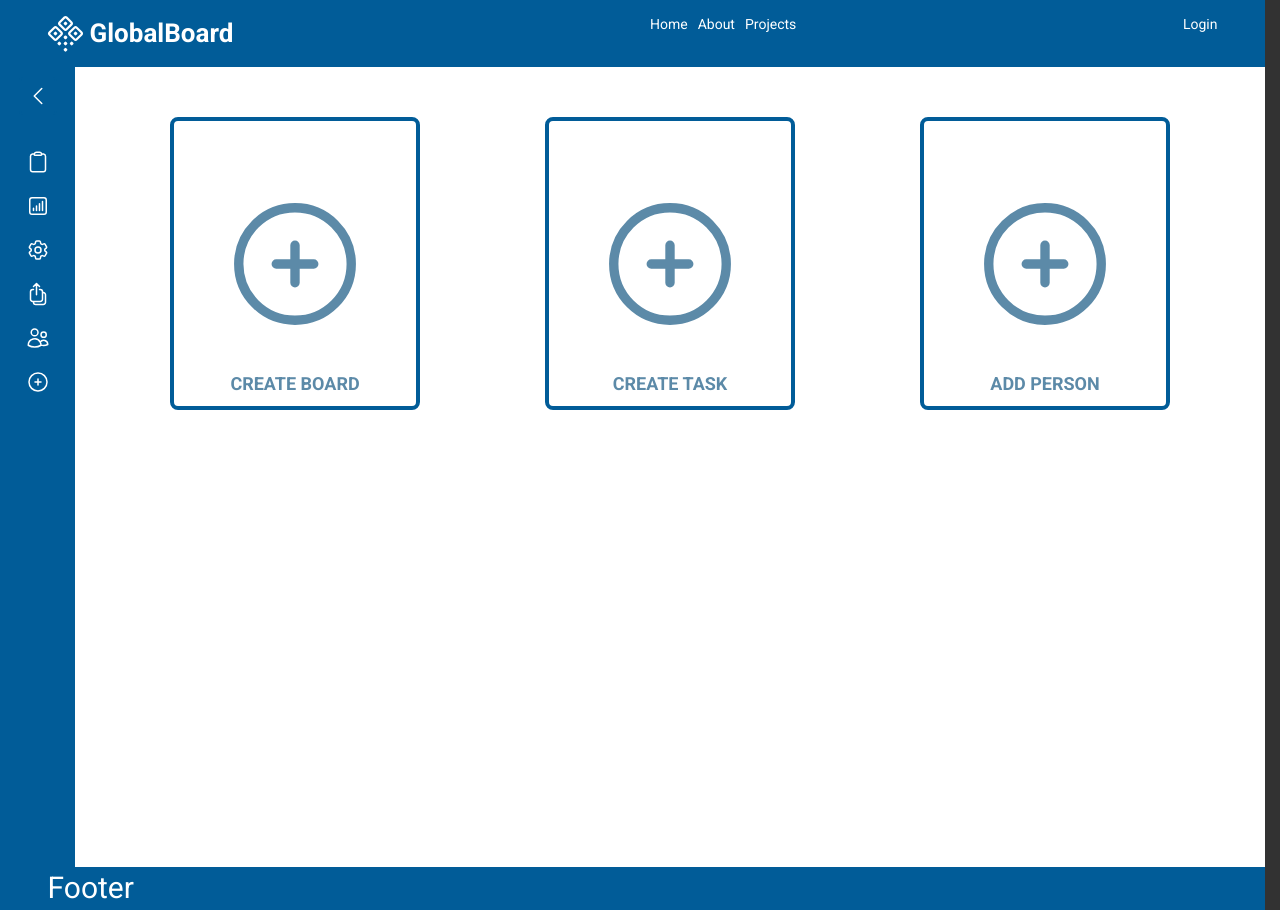
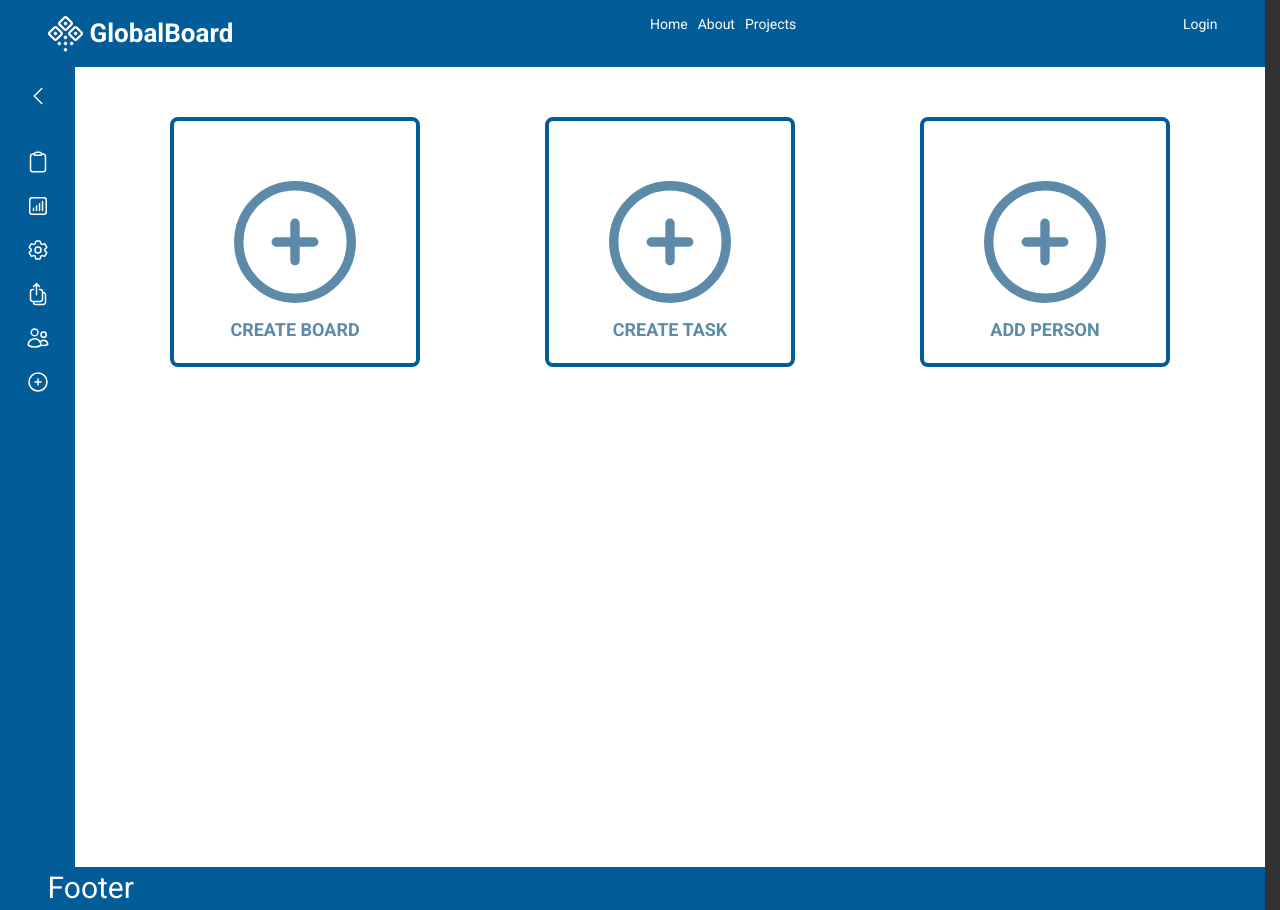
Before and after one commit to 0smir/vue-dashboard-demo, a Vue app: page /create in a window 1280 px wide. Built offline with nearby package versions, Linux system fonts and the light colour scheme.

Commit message:
add corrects to link path, add corrects to adaptivity

```diff
--- a/src/pages/CreatePage.vue
+++ b/src/pages/CreatePage.vue
@@ -9,7 +9,7 @@
         <SvgIcon name="add" class="icon icon--add" />
         <span class="create__link-text">Create Task</span>
       </RouterLink>
-      <RouterLink class="link link-btn" to="/person/new">
+      <RouterLink class="link link-btn" to="/people/registration">
         <SvgIcon name="add" class="icon icon--add" />
         <span class="create__link-text">Add Person</span>
       </RouterLink>
@@ -40,7 +40,7 @@ export default {
   justify-content: center;
   align-items: center;
   width: 25rem;
-  padding-top: 90%;
+  aspect-ratio: 1;
   border: 4px solid var(--color-primary);
   border-radius: var(--border-radius-large);
   color: var(--color-primary-medium);
@@ -49,18 +49,6 @@ export default {
   transition: all .35s ease;
   text-decoration: none;
   text-transform: uppercase;
-
-  @media (min-width: $sm) {
-    padding-top: 50%;
-  }
-
-  @media (min-width: $md) {
-    padding-top: 30%;
-  }
-
-  @media (min-width: $tablet) {
-    padding-top: 25%;
-  }
 
   &:hover {
     border: 4px solid var(--color-primary);
@@ -79,8 +67,8 @@ export default {
 
   .create__link-text {
     margin-bottom: 10px;
-    // position: absolute;
-    // bottom: 10px;
+    position: absolute;
+    bottom: 10px;
   }
 }
 </style>
```
